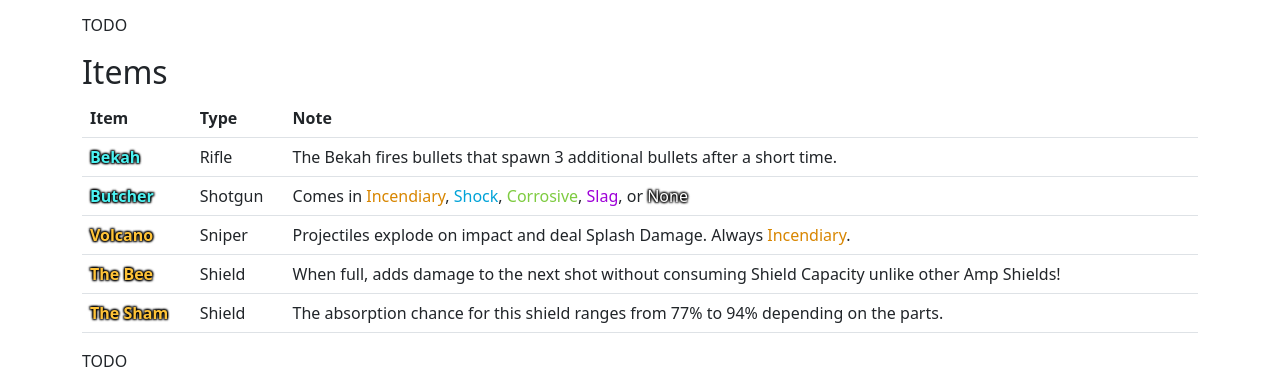
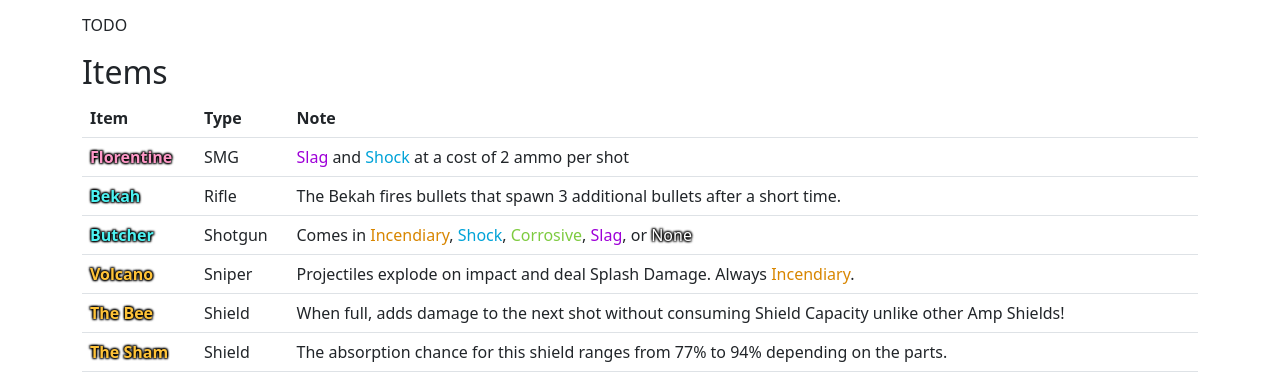
Before and after one commit to cryxli/bl2, a plain HTML site: page Salvador_Gunzering.html in a window 1280 px wide. Shown: the part 758-1135 px from the top of the page. Drawn offline with nearby package versions, Linux system fonts and the light colour scheme.

Commit message:
Seraph SMG "Florentine"

```diff
--- a/Salvador_Gunzering.html
+++ b/Salvador_Gunzering.html
@@ -25,6 +25,10 @@
 	<th>Item</th>
 	<th>Type</th>
 	<th>Note</th>
+</tr><tr>
+	<td><a href="https://www.lootlemon.com/weapon/florentine-bl2" class="seraph">Florentine</a></td>
+	<td>SMG</td>
+	<td><span class="slag">Slag</span> and <span class="shock">Shock</span> at a cost of 2 ammo per shot</td>
 </tr><tr>
 	<td><a href="https://www.lootlemon.com/weapon/bekah-bl2" class="pearlescent">Bekah</a></td>
 	<td>Rifle</td>
--- a/common.css
+++ b/common.css
@@ -11,8 +11,9 @@
 .etech,.etech:hover { color:#ff5cec; text-shadow: 1px 1px 2px black, -1px 1px 2px black, 1px -1px 2px black, -1px -1px 2px black; }
 .legendary,.legendary:hover { color:#ffc338; text-shadow: 1px 1px 2px black, -1px 1px 2px black, 1px -1px 2px black, -1px -1px 2px black; }
 .pearlescent,.pearlescent:hover { color: #4df2f2; text-shadow: 1px 1px 2px black, -1px 1px 2px black, 1px -1px 2px black, -1px -1px 2px black; }
+.seraph,.seraph:hover { color: #ff99c8; text-shadow: 1px 1px 2px black, -1px 1px 2px black, 1px -1px 2px black, -1px -1px 2px black; }
 .effervescent,.effervescent:hover { color:#ff7570; text-shadow: 1px 1px 2px black, -1px 1px 2px black, 1px -1px 2px black, -1px -1px 2px black; }
 
-a.rare,a.epic,a.etech,a.legendary,a.pearlescent,a.effervescent { font-weight: bold; text-decoration: none; }
+a.rare,a.epic,a.etech,a.legendary,a.pearlescent,a.effervescent,a.seraph { font-weight: bold; text-decoration: none; }
 
-a.rare:hover,a.epic:hover,a.etech:hover,a.legendary:hover,a.pearlescent:hover,a.effervescent:hover { text-decoration: underline; }
+a.rare:hover,a.epic:hover,a.etech:hover,a.legendary:hover,a.pearlescent:hover,a.effervescent:hover,a.seraph:hover { text-decoration: underline; }
```
Also changed, not shown: index.html (+1 -0 lines).
